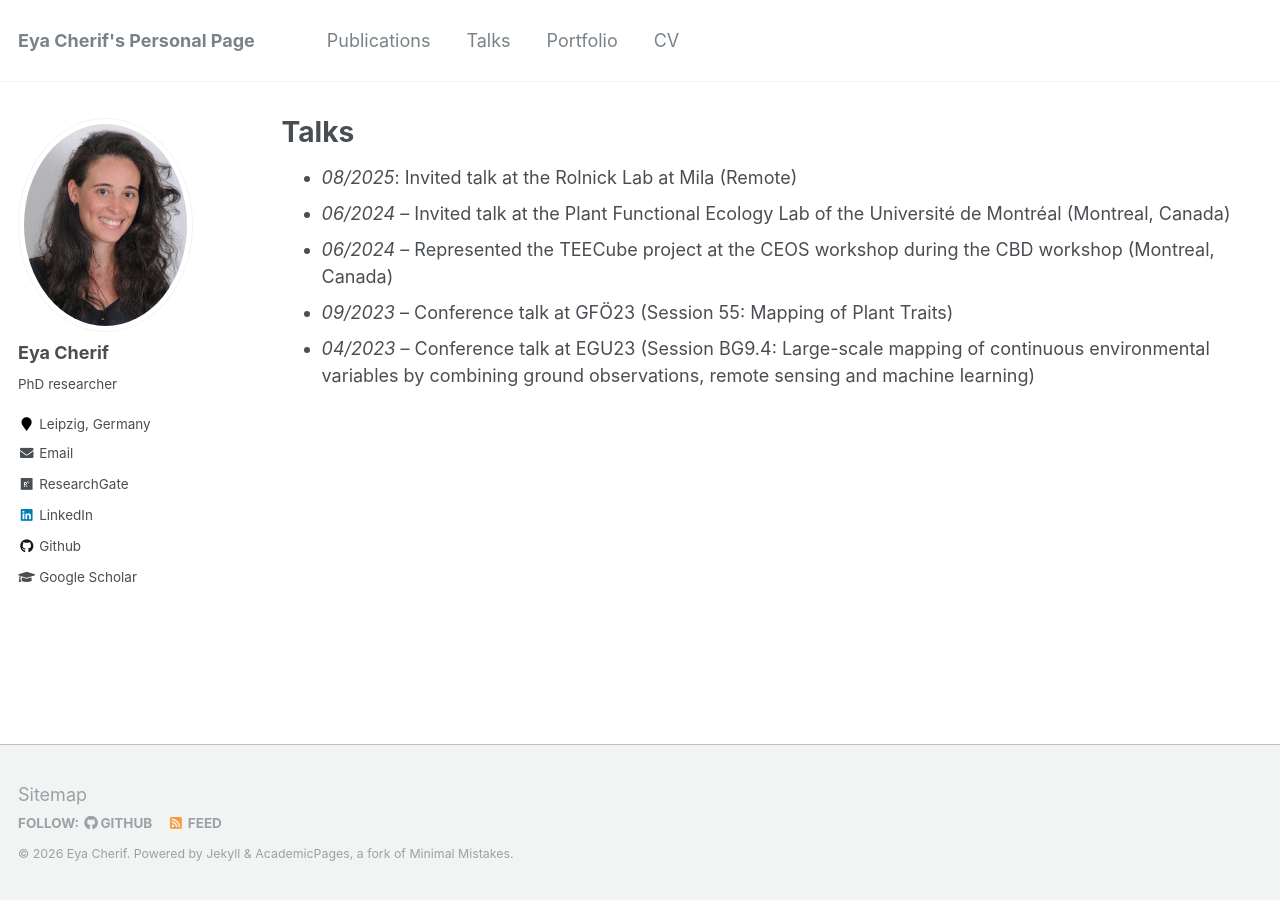
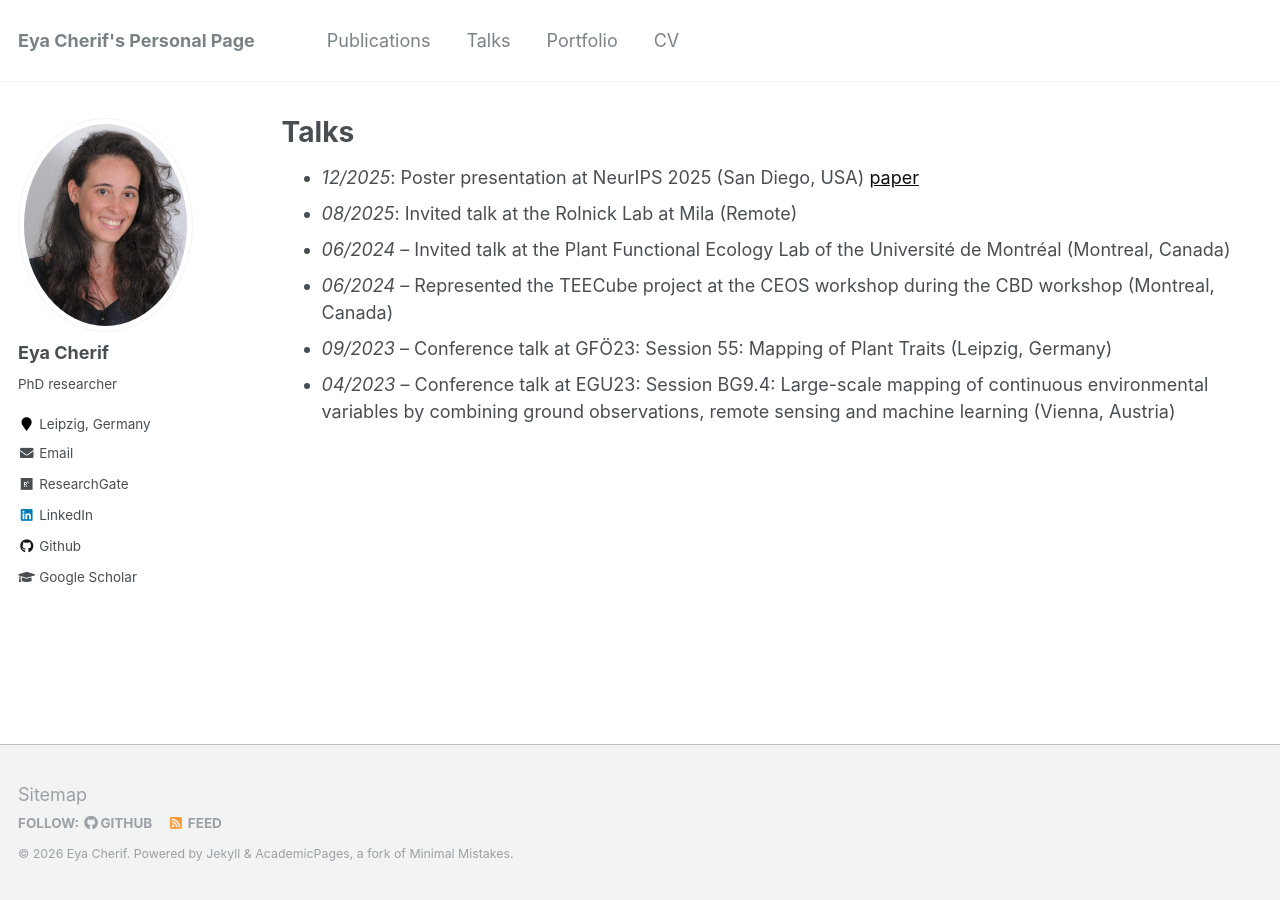
Before and after one commit to echerif18/echerif18.github.io, a Jekyll site: the page built from _pages/talks.md, in a window 1280 px wide. Built offline with Jekyll 4.4.1, drawn with Linux system fonts in a browser that asks for light colours.

Commit message:
Update talks.md

```diff
--- a/_pages/talks.md
+++ b/_pages/talks.md
@@ -4,14 +4,15 @@ title: "Talks"
 permalink: /talks/
 author_profile: true
 ---
-
+- *12/2025*: Poster presentation at NeurIPS 2025 (San Diego, USA) [paper](https://neurips.cc/virtual/2025/loc/san-diego/poster/121449)
+<br>
 - *08/2025*: Invited talk at the Rolnick Lab at Mila (Remote)
 <br>
 - *06/2024* – Invited talk at the Plant Functional Ecology Lab of the Université de Montréal (Montreal, Canada)
 <br>
 - *06/2024* – Represented the TEECube project at the CEOS workshop during the CBD workshop (Montreal, Canada)
 <br>
-- *09/2023* – Conference talk at GFÖ23 (Session 55: Mapping of Plant Traits)
+- *09/2023* – Conference talk at GFÖ23: Session 55: Mapping of Plant Traits (Leipzig, Germany)
 <br>
-- *04/2023* – Conference talk at EGU23 (Session BG9.4: Large-scale mapping of continuous environmental variables by combining ground observations, remote sensing and machine learning)
+- *04/2023* – Conference talk at EGU23: Session BG9.4: Large-scale mapping of continuous environmental variables by combining ground observations, remote sensing and machine learning (Vienna, Austria)
 <br>
```
